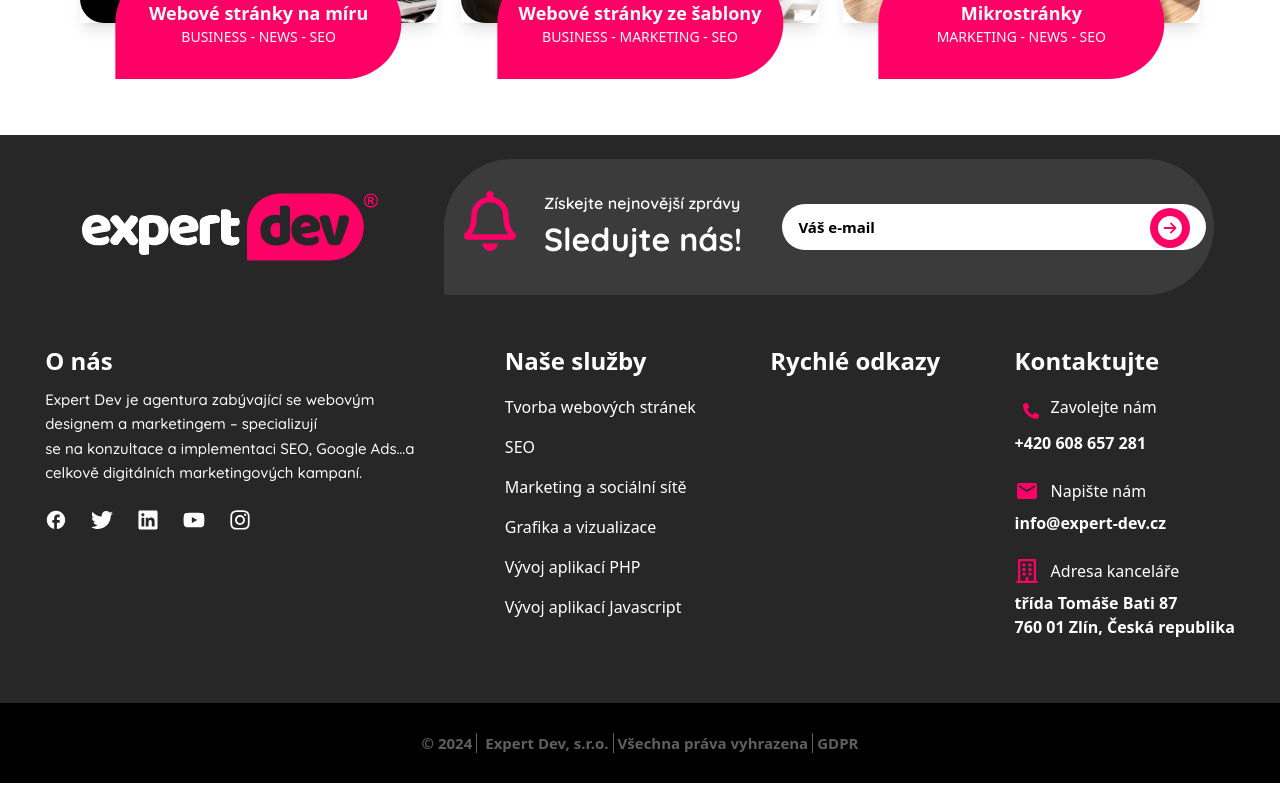
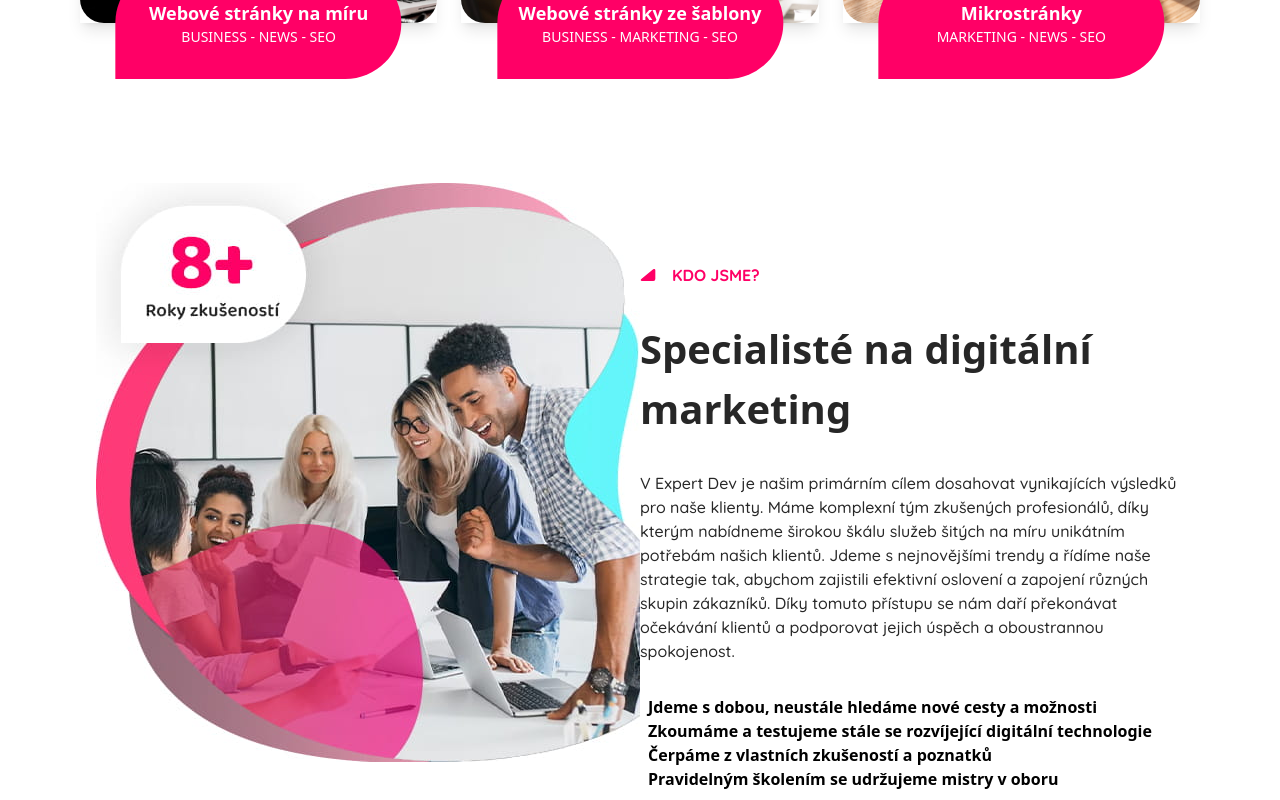
Before and after one commit to Atifzada/expert_dev, a Next.js app: page / in a window 1280 px wide. Shown: the part 1780-2580 px from the top of the page. Built offline with nearby package versions, Linux system fonts and the light colour scheme; a web font is replaced by a local one.

Commit message:
Create structure of section4

```diff
--- a/app/page.tsx
+++ b/app/page.tsx
@@ -2,6 +2,7 @@ import React from "react";
 import Section1 from "@/components/Section1";
 import Section2 from "@/components/Section2";
 import Section3 from "@/components/Section3";
+import Section4 from "@/components/Section4";
 
 const page1 = () => {
   return (
@@ -9,6 +10,7 @@ const page1 = () => {
     <Section1 />
     <Section2 />
     <Section3 />
+    <Section4 />
     </>
   )
 }
--- a/components/Section3.tsx
+++ b/components/Section3.tsx
@@ -13,7 +13,7 @@ import "swiper/css/free-mode";
 // import { RxArrowTopRight } from "react-icons/rx";
 
 const Section3: React.FC = () => {
-  const cardsData = [
+  const CUSTOM_TABS_CONTENT = [
     {
       title: "Webové stránky na míru",
       description:
@@ -121,7 +121,7 @@ const Section3: React.FC = () => {
       </div>
       <div>
               <div className="flex justify-center gap-6 mb-28 mx-20">
-                {cardsData.map((card, index) => (
+                {CUSTOM_TABS_CONTENT.map((card, index) => (
                   <CardComponent
                     key={index}
                     title={card.title}
--- /dev/null
+++ b/components/Section4.tsx
@@ -0,0 +1,55 @@
+import React from "react";
+import { LuTriangleRight } from "react-icons/lu";
+import { FaCheck } from "react-icons/fa6";
+
+const Section4 = () => {
+  return (
+    <section className="mt-20">
+      <div className='mainContainer flex py-12 px-24 w-full'>
+        {/* Image left container */}
+        <div className="bg-section4 bg-auto bg-no-repeat h-[90vh] flex-1"></div>
+
+        {/* Right container */}
+        <div className="my-12 flex-1">
+          <div className="flex items-center mt-8">
+            <LuTriangleRight className="text-pink" style={{ fill: "#FF0066" }} />
+            <span className="text-16 text-pink font-QuickSand font-bold ml-4">
+              KDO JSME?
+            </span>
+          </div>
+          <div className="mt-8">
+            <h2 className="text-40 font-extrabold font-Balooc text-black">
+              Specialisté na digitální marketing
+            </h2>
+          </div>
+          <div className="mt-8">
+            <p className="text-16 font-medium font-QuickSand text-black">
+              V Expert Dev je našim primárním cílem dosahovat vynikajících výsledků pro naše klienty. Máme komplexní tým zkušených profesionálů, díky kterým nabídneme širokou škálu služeb šitých na míru unikátním potřebám našich klientů. Jdeme s nejnovějšími trendy a řídíme naše strategie tak, abychom zajistili efektivní oslovení a zapojení různých skupin zákazníků. Díky tomuto přístupu se nám daří překonávat očekávání klientů a podporovat jejich úspěch a oboustrannou spokojenost.
+            </p>
+          </div>
+          <div className="mt-8">
+          <div>
+          <FaCheck className="text-custom-red absolute left-0 top-1/3 transform -translate-y-2/3"/>
+            <span className="ml-2 text-16 font-semibold font-Baloo">Jdeme s dobou, neustále hledáme nové cesty a možnosti</span>
+          </div>
+          <div>
+          <FaCheck className="text-custom-red absolute left-0 top-1/3 transform -translate-y-2/3"/>
+            <span className="ml-2 text-16 font-semibold font-Baloo">Zkoumáme a testujeme stále se rozvíjející digitální technologie</span>
+          </div>
+          <div>
+          <FaCheck className="text-custom-red absolute left-0 top-1/3 transform -translate-y-2/3"/>
+            <span className="ml-2 text-16 font-semibold font-Baloo">Čerpáme z vlastních zkušeností a poznatků</span>
+          </div>
+          <div>
+          <FaCheck className="text-custom-red absolute left-0 top-1/3 transform -translate-y-2/3"/>
+            <span className="ml-2 text-16 font-semibold font-Baloo">Pravidelným školením se udržujeme mistry v oboru</span>
+          </div>
+          </div>
+          <div className="mt-8"></div>
+        </div>
+      </div>
+    </section>
+  );
+};
+
+export default Section4;
--- a/tailwind.config.ts
+++ b/tailwind.config.ts
@@ -39,6 +39,7 @@ const config: Config = {
       },
       backgroundImage: {
         hero: "url('/shape1.png')",
+        section4: "url('/O-nas.jpg')",
         video: "url('/video7.jpg')",
         img1: "url('/img1.jpg')",
         img2: "url('/img2.jpg')",
```
